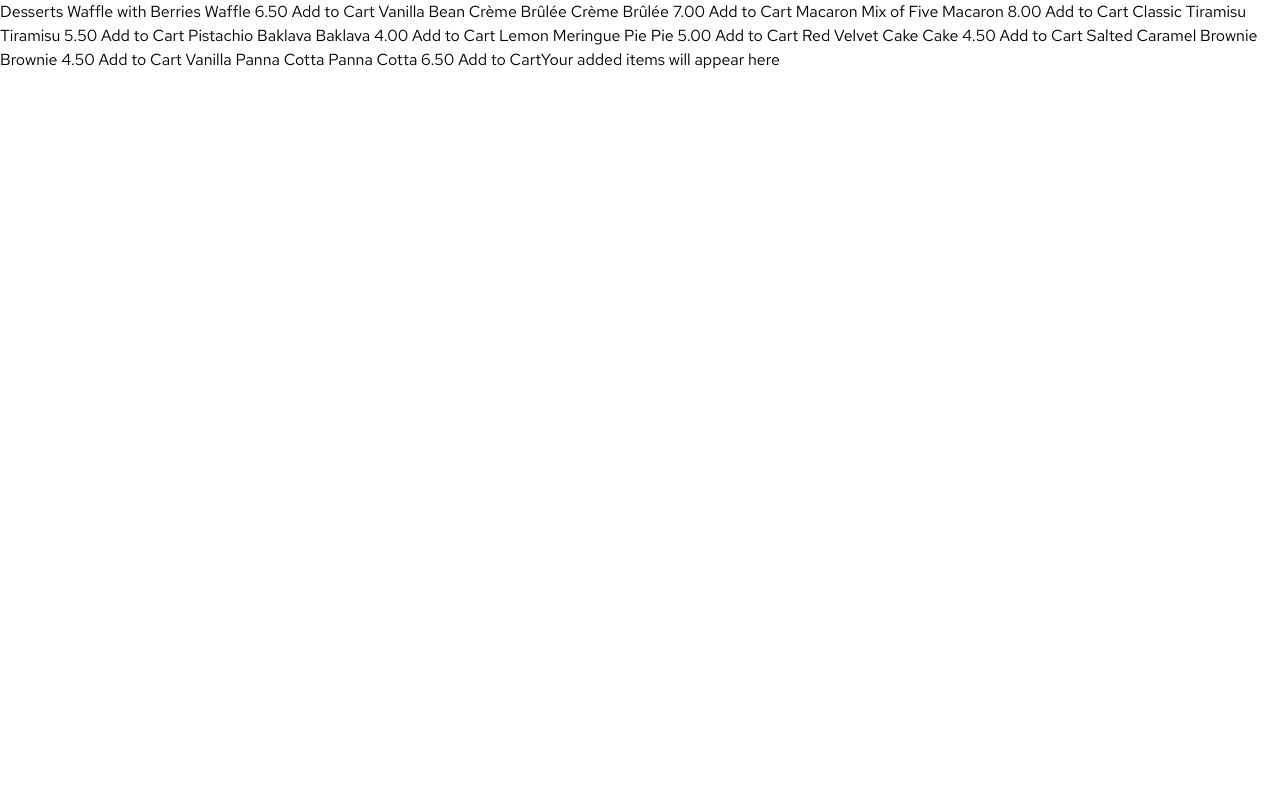
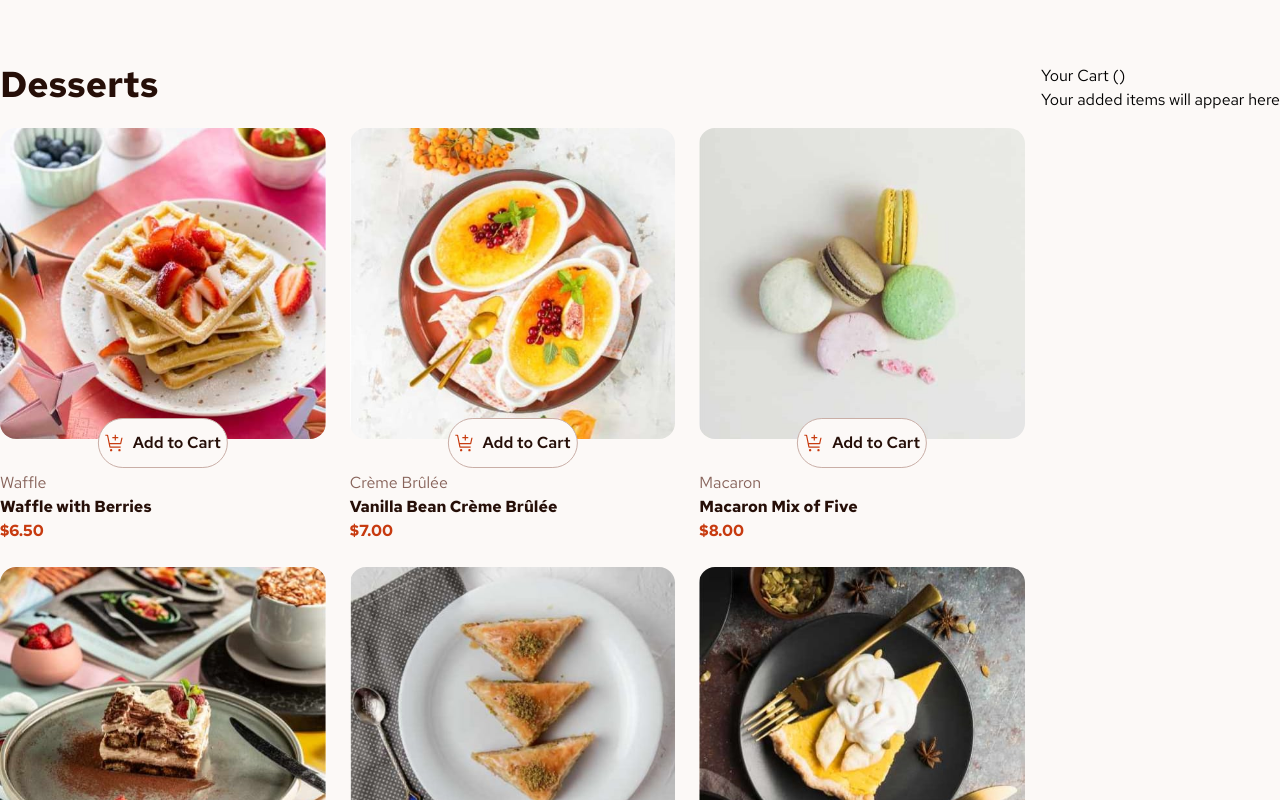
Before and after one commit to Luca-Sousa/Project-Product-List-With-Cart-Main, a React (Vite) app: page / in a window 1280 px wide. Shown: the top 800 px of the page. Built offline with nearby package versions, Linux system fonts and the light colour scheme.

Commit message:
Update Components

```diff
--- a/index.html
+++ b/index.html
@@ -12,7 +12,7 @@
 
     <title>Projeto | Product list with cart</title>
   </head>
-  <body class="font-RedHatText">
+  <body class="font-RedHatText bg-colorRose50">
     <div id="root"></div>
     <script type="module" src="/src/main.tsx"></script>
   </body>
--- a/src/App.tsx
+++ b/src/App.tsx
@@ -1,56 +1,28 @@
+import { ProductCard } from "./components/ProductCard";
+import Data from "./data.json";
+
 export function App() {
+  return (
+    <div className="max-w-[1440px] mx-auto flex gap-4 my-16">
+      <div className="flex-1 space-y-6">
+        <h2 className="font-bold text-4xl text-colorRose900">Desserts</h2>
 
-  return (
-    <div className="container ">
-Desserts
-
-Waffle with Berries
-Waffle
-6.50
-Add to Cart
-
-Vanilla Bean Crème Brûlée
-Crème Brûlée
-7.00
-Add to Cart
-
-Macaron Mix of Five
-Macaron
-8.00
-Add to Cart
-
-Classic Tiramisu
-Tiramisu
-5.50
-Add to Cart
-
-Pistachio Baklava
-Baklava
-4.00
-Add to Cart
-
-Lemon Meringue Pie
-Pie
-5.00
-Add to Cart
-
-Red Velvet Cake
-Cake
-4.50
-Add to Cart
-
-Salted Caramel Brownie
-Brownie
-4.50
-Add to Cart
-
-Vanilla Panna Cotta
-Panna Cotta
-6.50
-Add to Cart
-
-{/* Your Cart (<!-- Quantity -->) */}
-Your added items will appear here
+        <div className="w-full grid grid-cols-3 gap-6">
+          {Data.map((product, index) => (
+            <ProductCard
+              key={index}
+              image={product.image}
+              name={product.name}
+              category={product.category}
+              price={product.price}
+            />
+          ))}
+        </div>
+      </div>
+      <div className="max-w-96">
+        <h2>Your Cart ()</h2>
+         Your added items will appear here
+      </div>
     </div>
-  )
+  );
 }
--- /dev/null
+++ b/src/components/ProductCard.tsx
@@ -0,0 +1,102 @@
+import { useState } from "react";
+
+interface ImageData {
+  thumbnail: string;
+  mobile: string;
+  tablet: string;
+  desktop: string;
+}
+
+interface ProductCardProps {
+  image: ImageData;
+  name: string;
+  category: string;
+  price: number;
+}
+
+export function ProductCard({
+  image,
+  name,
+  category,
+  price,
+}: ProductCardProps) {
+  const [quantityOfItems, setQuantityOfItems] = useState(1);
+  const [isButtonVisible, setIsButtonVisible] = useState(true);
+
+  const handleAddToCartClick = () => {
+    setIsButtonVisible(false);
+  };
+
+  const DecrementQuantitysItems = () => {
+    if (quantityOfItems <= 1) {
+      return;
+    }
+    setQuantityOfItems(quantityOfItems - 1);
+  };
+
+  const IncrementQuantitysItems = () => {
+    if (quantityOfItems < 1) {
+      return;
+    }
+    setQuantityOfItems(quantityOfItems + 1);
+  };
+
+  return (
+    <div className="flex flex-col gap-8">
+      <div className="relative">
+        <img
+          src={image.desktop}
+          alt={name}
+          className={`rounded-2xl ${
+            isButtonVisible == false && "ring-4 ring-colorRed"
+          }`}
+        />
+        <button
+          onClick={handleAddToCartClick}
+          className="w-2/5 absolute top-[93%] left-1/2 -translate-x-1/2"
+        >
+          <div
+            className={`${
+              isButtonVisible ? "flex" : "hidden"
+            } bg-colorRose50 items-center justify-center gap-2 rounded-full py-3 border border-colorRose300`}
+          >
+            <img className="size-5" src="/public/icon-add-to-cart.svg" alt="" />
+            <p className="font-semibold text-colorRose900">Add to Cart</p>
+          </div>
+
+          <div
+            className={`${
+              isButtonVisible ? "hidden" : "flex"
+            } bg-colorRed items-center justify-between rounded-full px-3 py-3`}
+          >
+            <div className="rounded-full border p-1 hover:scale-110">
+              <img
+                onClick={DecrementQuantitysItems}
+                className="size-3"
+                src="/public/icon-decrement-quantity.svg"
+                alt=""
+              />
+            </div>
+
+            <div className="text-colorRose100">{quantityOfItems}</div>
+
+            <div className="rounded-full border p-1 hover:scale-110">
+              <img
+                onClick={IncrementQuantitysItems}
+                className="size-3"
+                src="/public/icon-increment-quantity.svg"
+                alt=""
+              />
+            </div>
+          </div>
+        </button>
+      </div>
+
+      <div>
+        <p className="text-colorRose500">{category}</p>
+        <h2 className="text-colorRose900 font-bold">{name}</h2>
+        <p className="text-colorRed font-bold">${price.toFixed(2)}</p>
+      </div>
+    </div>
+  );
+}
```
